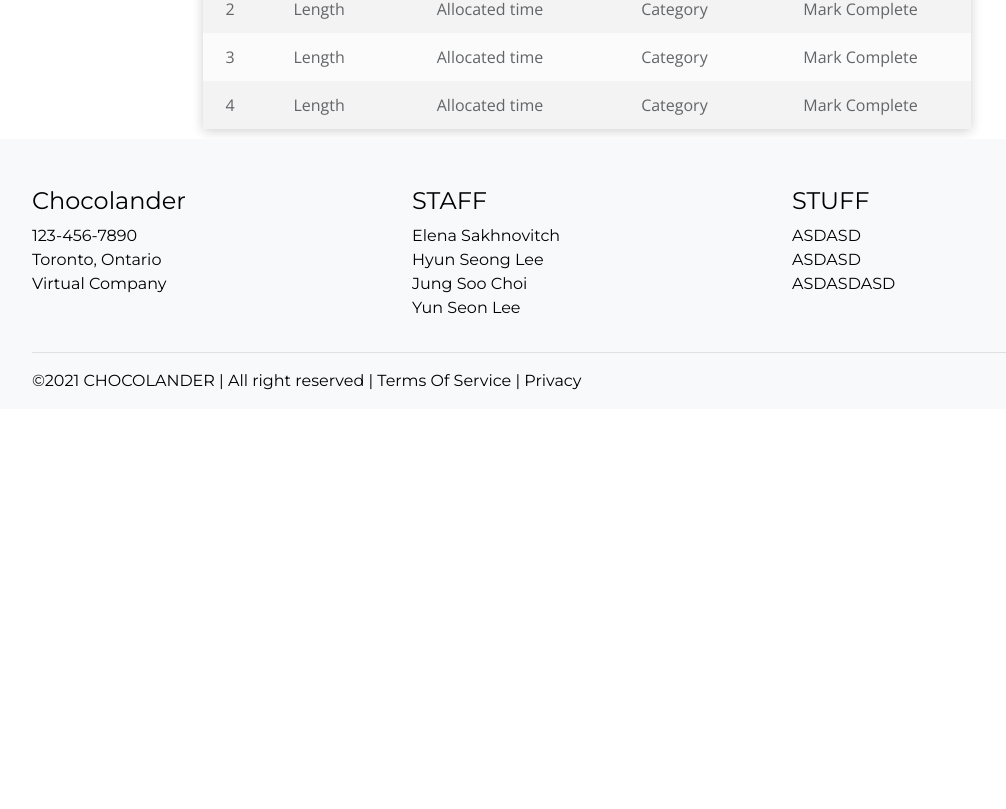
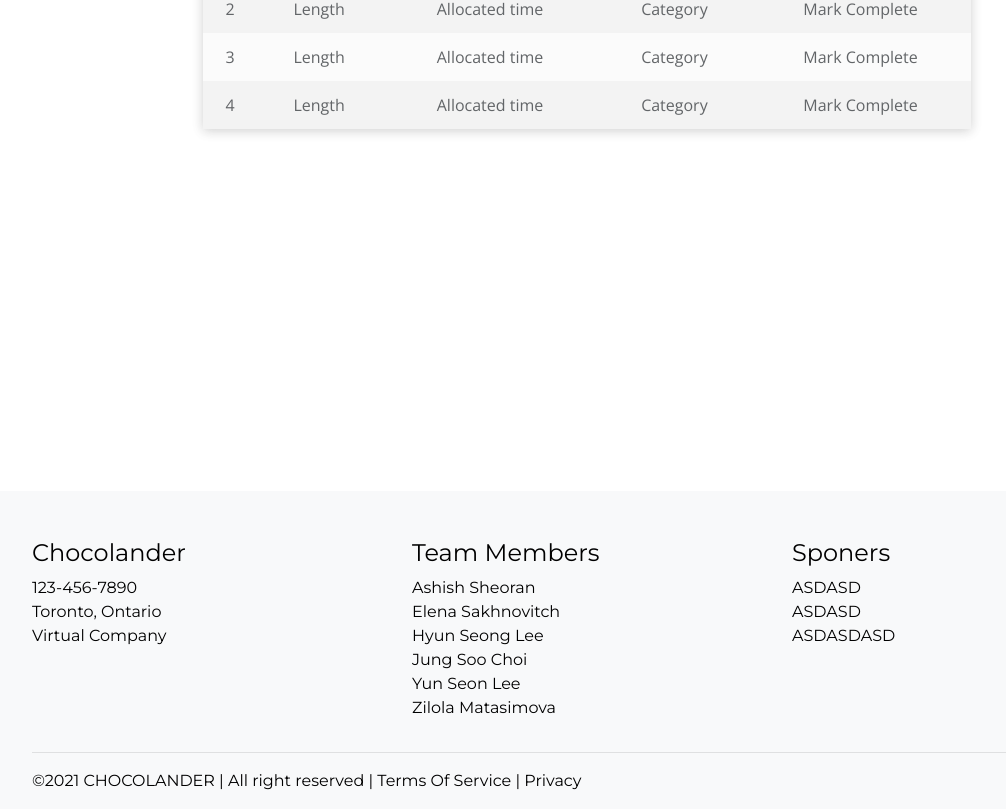
Before and after one commit to wide-connection/time-owner, a React (Create React App) app: page / in a window 1280 px wide. Shown: the part 391-1200 px from the top of the page, without its empty margins (53-1059 px from the left). Before the commit the page ends 800 px from the top, so only its background shows below. Built offline with nearby package versions, Linux system fonts and the light colour scheme.

Commit message:
Updating style

```diff
--- a/src/App.css
+++ b/src/App.css
@@ -8,7 +8,7 @@
 .page-container {
     display: flex;
     flex-direction: column;
-    min-height: 100vh;
+    min-height: 150vh;
 }
 
 .content-wrap {
--- a/src/components/Footer/Footer.js
+++ b/src/components/Footer/Footer.js
@@ -18,18 +18,20 @@ class Footer extends Component {
 
                         {/* Column 2 */}
                         <div className="col">
-                            <h4>STAFF</h4>
+                            <h4>Team Members</h4>
                             <ul className="list-unstyled">
+                                <li>Ashish Sheoran</li>
                                 <li>Elena Sakhnovitch</li>
                                 <li>Hyun Seong Lee</li>
                                 <li>Jung Soo Choi</li>
                                 <li>Yun Seon Lee</li>
+                                <li>Zilola Matasimova</li>
                             </ul>
                         </div>
 
                         {/* Column 3 */}
                         <div className="col">
-                            <h4>STUFF</h4>
+                            <h4>Sponers</h4>
                             <ul className="list-unstyled">
                                 <li>ASDASD</li>
                                 <li>ASDASD</li>
```
Also changed, not shown: 2 other files (tests, documents, lock files or other folders).
